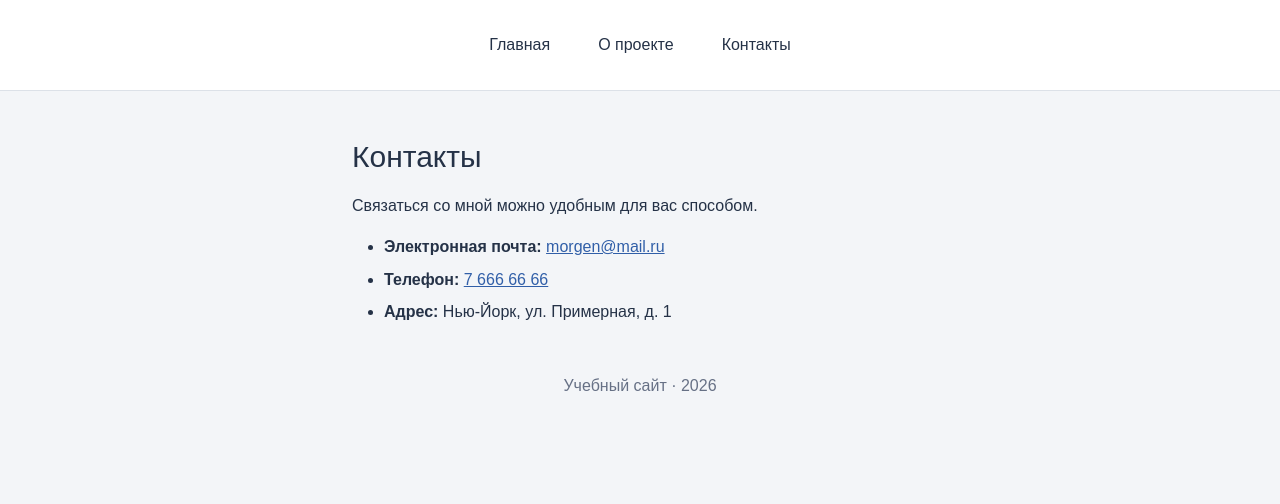
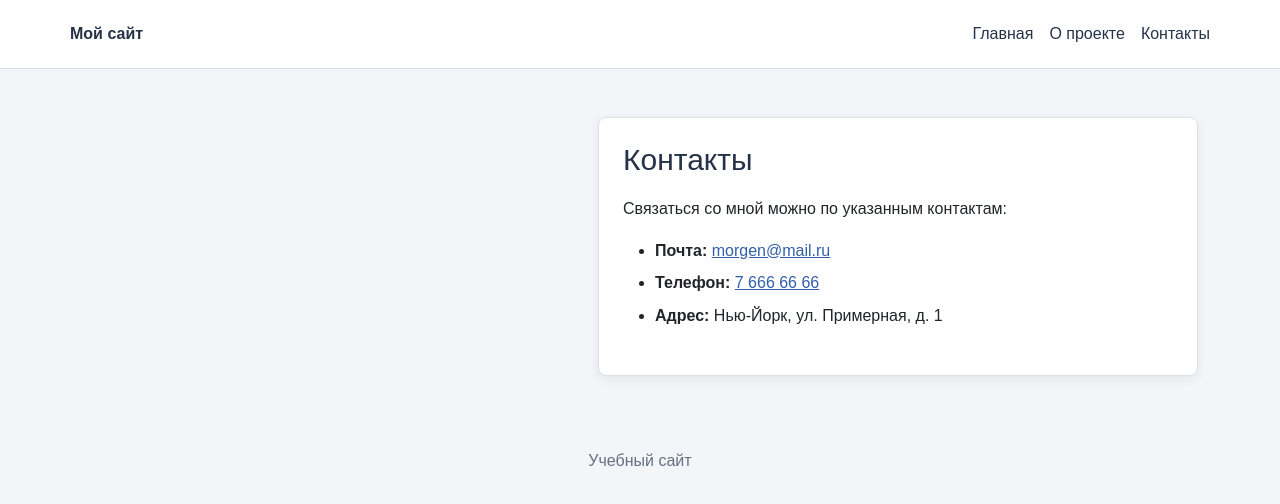
Before and after one commit to pominovila452-ai/my-site, a plain HTML site: page contacts.html in a window 1280 px wide. Drawn offline with nearby package versions, Linux system fonts and the light colour scheme.

Commit message:
Rearrange contacts page

```diff
--- a/contacts.html
+++ b/contacts.html
@@ -3,27 +3,32 @@
 <head>
   <meta charset="UTF-8">
   <meta name="viewport" content="width=device-width, initial-scale=1.0">
-  <title>Мой сайт</title>
+  <title>Контакты — Мой сайт</title>
   <link href="https://cdn.jsdelivr.net/npm/bootstrap@5.3.8/dist/css/bootstrap.min.css" rel="stylesheet" integrity="sha384-sRIl4kxILFvY47J16cr9ZwB07vP4J8+LH7qKQnuqkuIAvNWLzeN8tE5YBujZqJLB" crossorigin="anonymous">
   <link rel="stylesheet" href="style.css">
 </head>
 <body>
-<header class="site-header">
-  <nav class="navbar container justify-content-center" aria-label="Основная навигация">
-    <ul class="navbar-nav flex-row justify-content-center gap-4 gap-md-5 py-3">
+<header>
+  <nav class="navbar container" aria-label="Основная навигация">
+    <a class="site-name" href="index.html">Мой сайт</a>
+    <ul class="navbar-nav flex-row gap-3">
       <li class="nav-item"><a class="nav-link" href="index.html">Главная</a></li>
       <li class="nav-item"><a class="nav-link" href="about.html">О проекте</a></li>
       <li class="nav-item"><a class="nav-link" href="contacts.html">Контакты</a></li>
     </ul>
   </nav>
-</header><main class="container page-card contacts-card my-4 my-md-5">
-  <h1>Контакты</h1>
-  <p>Связаться со мной можно удобным для вас способом.</p>
-  <ul>
-    <li><strong>Электронная почта:</strong> <a href="mailto:morgen@mail.ru">morgen@mail.ru</a></li>
-    <li><strong>Телефон:</strong> <a href="tel:+76666666">7 666 66 66</a></li>
-    <li><strong>Адрес:</strong> Нью-Йорк, ул. Примерная, д. 1</li>
-  </ul>
-</main><footer class="site-footer"><div class="container text-center">Учебный сайт · 2026</div></footer>
+</header>
+<main class="container my-5">
+  <section class="card p-4 contacts-card">
+    <h1>Контакты</h1>
+    <p>Связаться со мной можно по указанным контактам:</p>
+    <ul>
+      <li><strong>Почта:</strong> <a href="mailto:morgen@mail.ru">morgen@mail.ru</a></li>
+      <li><strong>Телефон:</strong> <a href="tel:+76666666">7 666 66 66</a></li>
+      <li><strong>Адрес:</strong> Нью-Йорк, ул. Примерная, д. 1</li>
+    </ul>
+  </section>
+</main>
+<footer class="container text-center py-4">Учебный сайт</footer>
 </body>
 </html>
```
